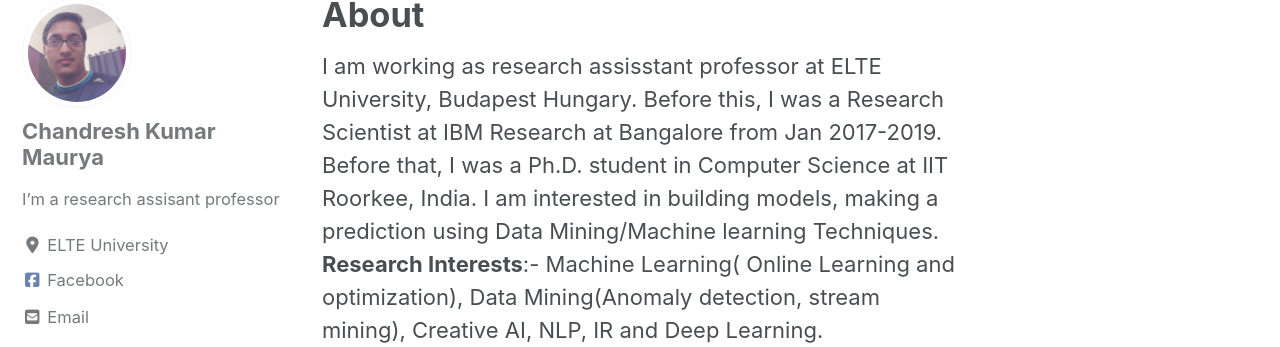
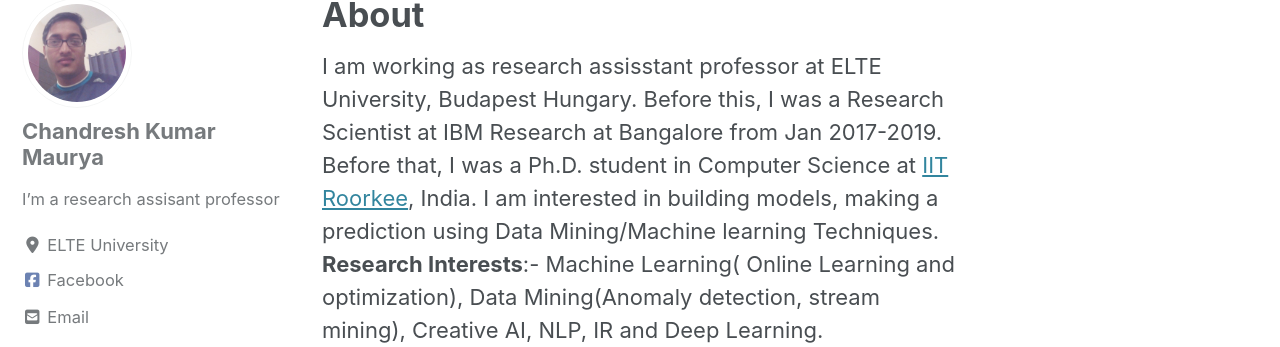
Before and after one commit to chandreshiit/oldsite, a Jekyll site: the page built from _pages/about.md, in a window 1280 px wide and 900 px high. Shown: the part 113-460 px from the top of the window. Built offline with Jekyll 4.4.1, drawn with Linux system fonts in a browser that asks for light colours; cached includes are drawn as plain includes; nearby versions of some CDN libraries; part of the change alters nothing that is shown.

Commit message:
added classifxatio

```diff
--- a/_pages/about.md
+++ b/_pages/about.md
@@ -2,7 +2,7 @@
 title: "About"
 permalink: /about/
 ---
-I am working as research assisstant professor at ELTE University, Budapest Hungary. Before this, I was a Research Scientist at IBM Research at Bangalore from Jan 2017-2019.  Before that, I was a Ph.D. student in Computer Science at IIT Roorkee, India. I am interested in building models, making a prediction using Data Mining/Machine learning Techniques.
+I am working as research assisstant professor at ELTE University, Budapest Hungary. Before this, I was a Research Scientist at IBM Research at Bangalore from Jan 2017-2019.  Before that, I was a Ph.D. student in Computer Science at [IIT Roorkee](https://www.iitr.ac.in/departments/CSE/pages/index.html), India. I am interested in building models, making a prediction using Data Mining/Machine learning Techniques.
 **Research Interests**:- Machine Learning( Online Learning and optimization), Data Mining(Anomaly detection, stream mining), Creative AI, NLP, IR and Deep Learning.
 Note: Please see my [google scholar](https://scholar.google.com/citations?user=OR0yLJEAAAAJ&hl=en&authuser=2)   page  for publication.
 If you are interested in working with me on any of the above topics, drop me an email. I would be happy to collaborate with.
```
